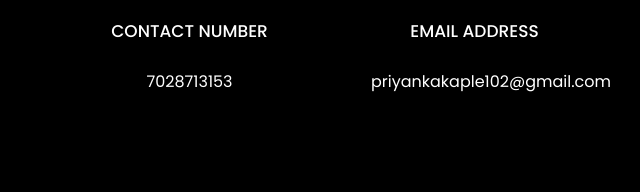
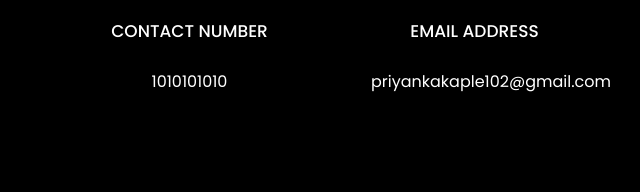
Before and after one commit to PriyankaKaple/My_Portfolio, a plain HTML site: page index.html in a window 1280 px wide. Shown: the part 3416-3608 px from the top of the page, 308-948 px from the left. Drawn offline with Linux system fonts and the light colour scheme; files whose address does not match are found by name.

Commit message:
csecond commit

```diff
--- a/index.html
+++ b/index.html
@@ -600,7 +600,7 @@
 							<span class="icon-phone2"></span>
 						</div>
 						<h3 class="mb-4">Contact Number</h3>
-						<p><a href="tel://0101010101"> 7028713153 </a></p>
+						<p><a href="tel://0101010101"> 1010101010 </a></p>
 					</div>
 				</div>
 				<div class="col-md-6 col-lg-3 d-flex ftco-animate">
```
